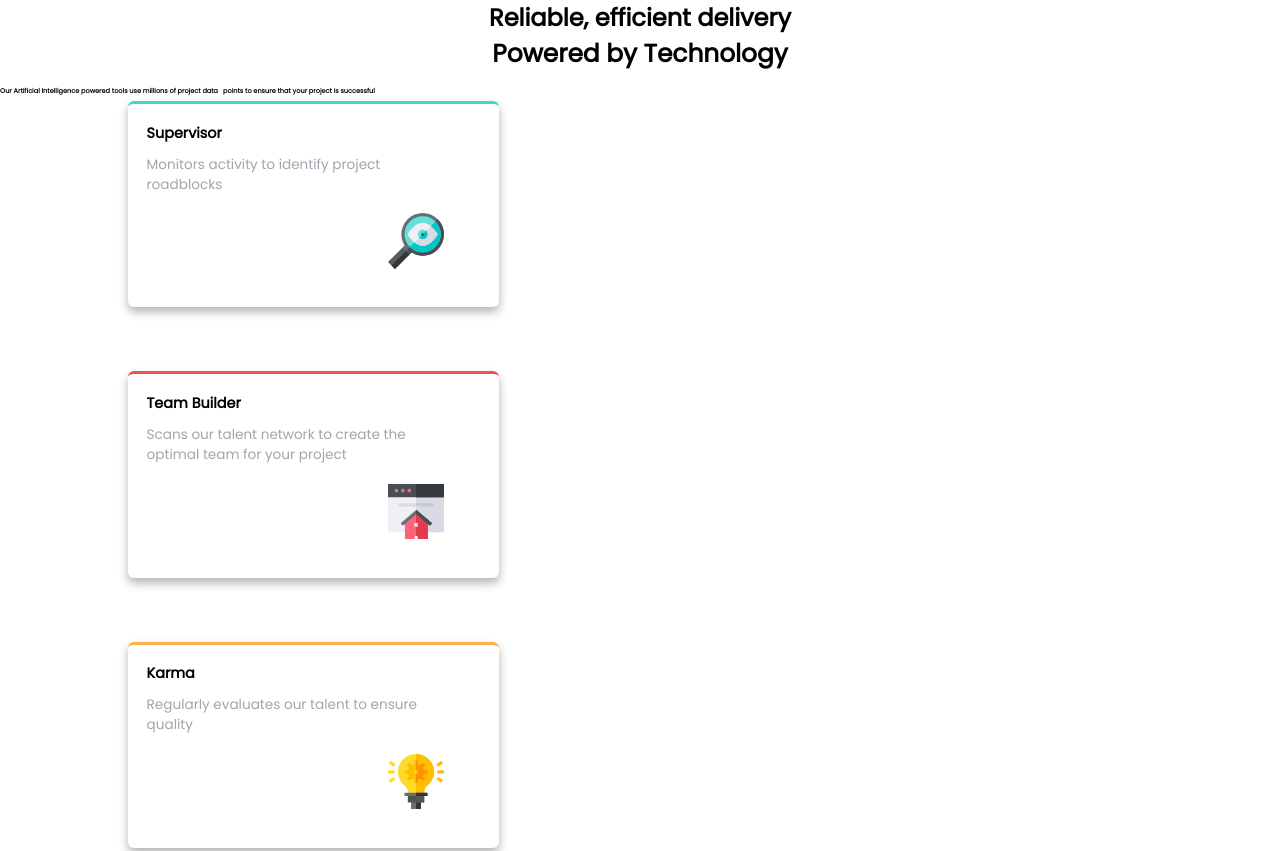
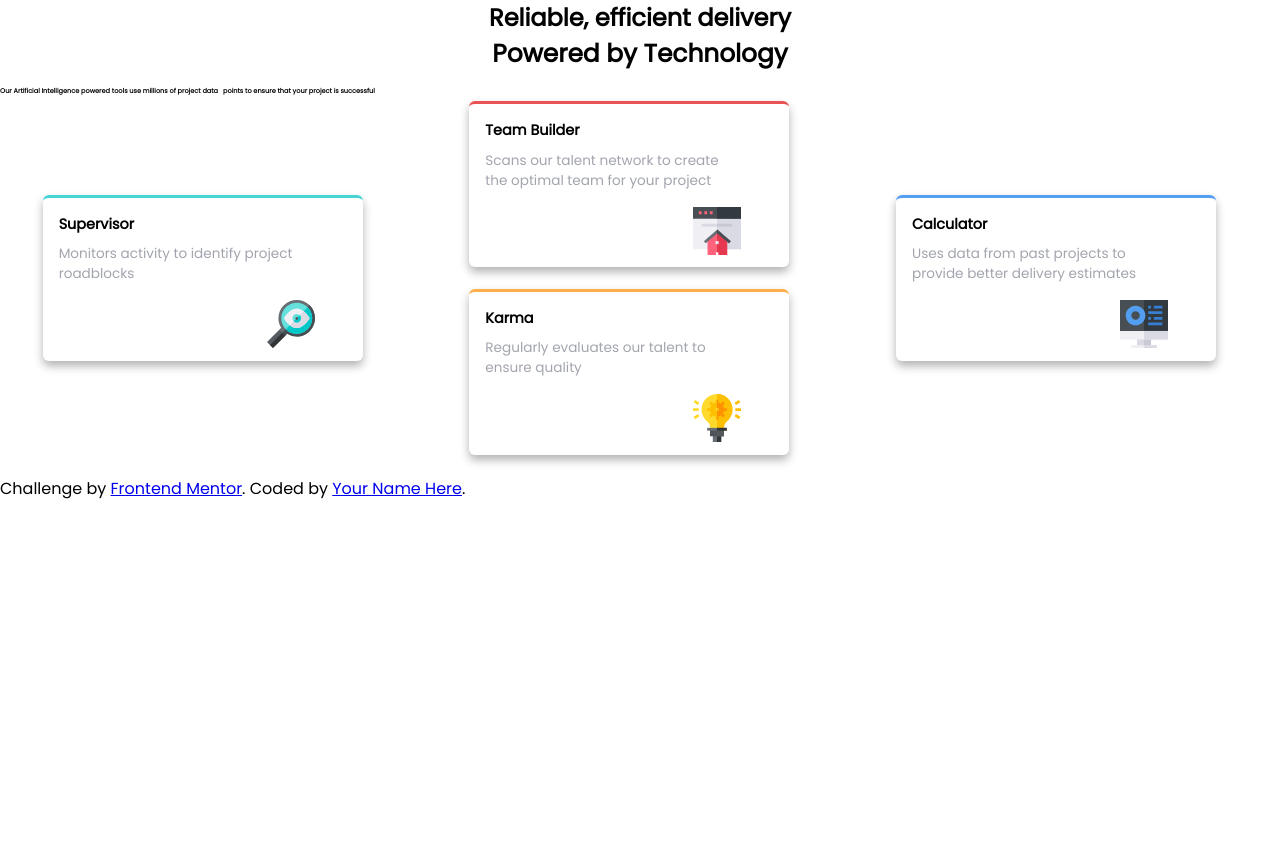
Before and after one commit to rbuschettari/FourCards, a website: page index.html in a window 1280 px wide. Shown: the top 851 px of the page. After the commit the page ends 800 px from the top, so only its background shows below. Drawn offline with nearby package versions, Linux system fonts and the light colour scheme.

Commit message:
Se da formato en el navegador

```diff
--- a/Styles/styles.scss
+++ b/Styles/styles.scss
@@ -46,8 +46,14 @@ html {
 
   }
 
+  .container{
+    display: grid;
+    grid-template-columns: 1fr 1fr 1fr;
+    grid-template-rows: auto;
+  }
+
   .card{
-    width: 29%;
+    width: 75%;
     height: auto;
     border-width: 3px;
     border-radius: 6px;
@@ -85,13 +91,22 @@ html {
   }
 
   .cardSupervisor{
-    border-top-color: hsl(180, 62%, 55%)
+    border-top-color: hsl(180, 62%, 55%);
+    grid-row: 1 / 3;
+    grid-column: 1 / 2;
+    align-self: center;
   }
 
   .cardKarma{
     border-top-color: hsl(34, 97%, 64%);
+    grid-row: 2;
+    grid-column: 2;
   }
 
   .cardCalculator{
-    border-top-color: hsl(212, 86%, 64%)
+    border-top-color: hsl(212, 86%, 64%);
+    grid-row: 1 / 3;
+    grid-column: 3 / 4;
+    align-self: center;
+
   }
--- a/index.html
+++ b/index.html
@@ -24,7 +24,7 @@
 </head>
 <body>
   <main>
-    <div class="container">
+    <div class="incio">
       <h1>Reliable, efficient delivery</h1>
       <h2>Powered by Technology</h2>
       <h3>
@@ -48,23 +48,17 @@
         <img class="imgIcono imgVentana" src="./images/icon-team-builder.svg" alt="web explorer window">
       </div>
 
-        <div class="card cardKarma">
-          <h3 class="cardTitle">Karma</h3>
-          <p class="cardText">Regularly evaluates our talent to ensure quality</p>
-          <img class="imgIcono imgKarma" src="./images/icon-karma.svg" alt="light bulb">
-        </div>
-
       <div class="card cardCalculator">
         <h3 class="cardTitle">Calculator</h3>
         <p class="cardText">Uses data from past projects to provide better delivery estimates</p>
         <img class="imgIcono imgCalculadora" src="./images/icon-calculator.svg" alt="calculator">
       </div>
 
-
-
-
-
-
+      <div class="card cardKarma">
+        <h3 class="cardTitle">Karma</h3>
+        <p class="cardText">Regularly evaluates our talent to ensure quality</p>
+        <img class="imgIcono imgKarma" src="./images/icon-karma.svg" alt="light bulb">
+      </div>
 
 
     </div>
```
Also changed, not shown: Styles/styles.css. Lines whose indentation alone changed are shown as unchanged.
